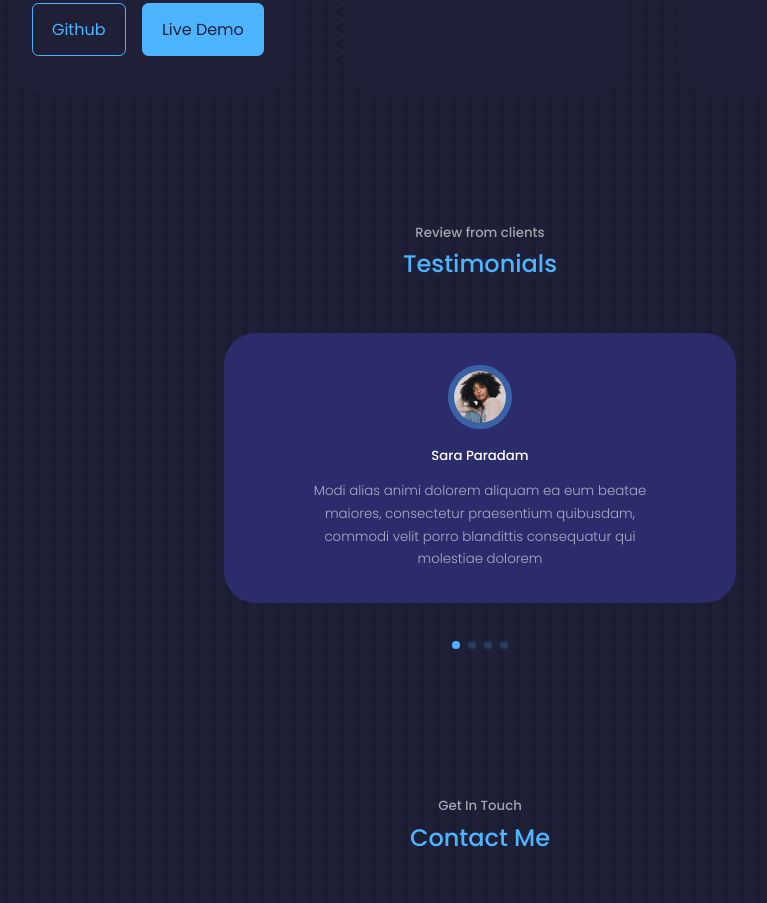
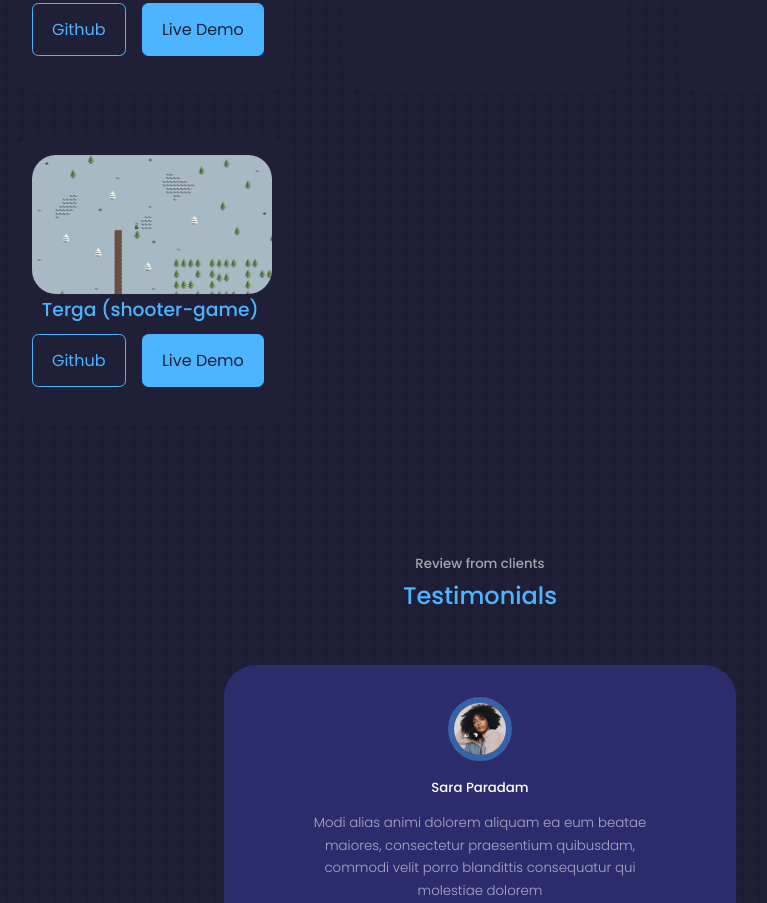
Before and after one commit to RemigiuszT/portfolio, a React (Create React App) app: page / in a window 1280 px wide. Shown: the part 3660-4563 px from the top of the page, without its empty margins (160-927 px from the left). Built offline with nearby package versions, Linux system fonts and the light colour scheme.

Commit message:
update Terga

```diff
--- a/src/components/portfolio/Portfolio.jsx
+++ b/src/components/portfolio/Portfolio.jsx
@@ -3,6 +3,7 @@ import "./portfolio.css";
 import IMG1 from "../../assets/remflix.png";
 import IMG2 from "../../assets/todo.png";
 import IMG3 from "../../assets/fanrec.png";
+import IMG4 from "../../assets/shooter.png";
 
 const data = [
   {
@@ -25,6 +26,13 @@ const data = [
     title: "FAN-workshops",
     github: "https://github.com/RemigiuszT/FAN-Records",
     demo: "https://fan-records.netlify.app/",
+  },
+  {
+    id: 4,
+    image: IMG4,
+    title: "Terga (shooter-game)",
+    github: "https://github.com/RemigiuszT/Terga",
+    demo: "https://terga-terek.up.railway.app",
   },
 ];
 
```
Also changed, not shown: src/assets/shooter.png (added).
